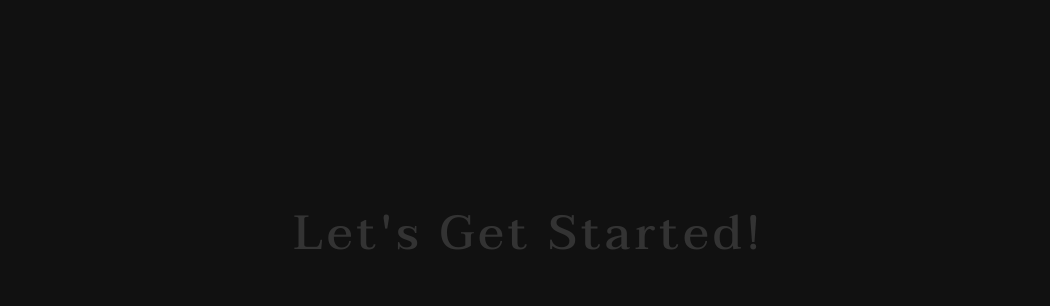
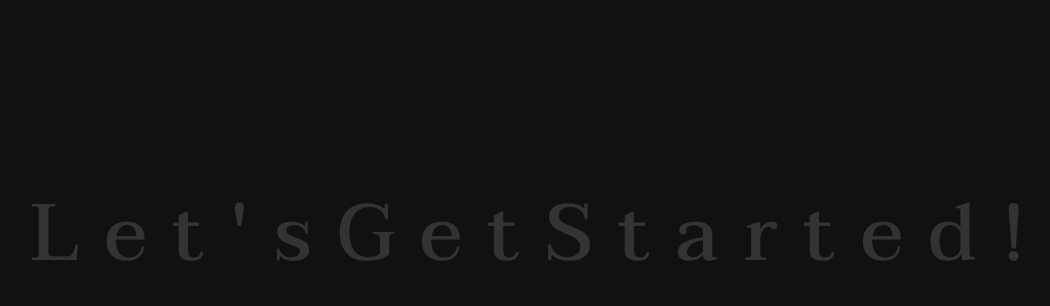
Before and after one commit to Nimira43/Login-Register-Form, a plain HTML site: page Text-Animation/index.html in a window 1280 px wide. Shown: the part 166-472 px from the top of the page, without its empty margins (111-1161 px from the left). Drawn offline with Linux system fonts and the light colour scheme; a web font is replaced by a local one.

Commit message:
JavaScript code done. A few tweaks made. First project done.

```diff
--- a/Text-Animation/script.js
+++ b/Text-Animation/script.js
@@ -0,0 +1,14 @@
+let text = document.querySelector('.text')
+
+let htmlSpans = text.innerText.split('').map((letter, i) => {
+  return `
+    <span
+     style='animation-duration: ${Math.random() * 5};
+            filter: hue-rotate(${i * 50}deg;'
+    >
+      ${letter}
+    </span>
+  `
+}).join('')
+
+text.innerHTML = htmlSpans
--- a/Text-Animation/style.css
+++ b/Text-Animation/style.css
@@ -17,8 +17,8 @@ body {
 
 h2  {
   position: relative;
-  font-size: 3rem;
-  letter-spacing: 0.25rem;
+  font-size: 5rem;
+  letter-spacing: 2px;
   font-weight: 500;
   color: #333;
 }
```
